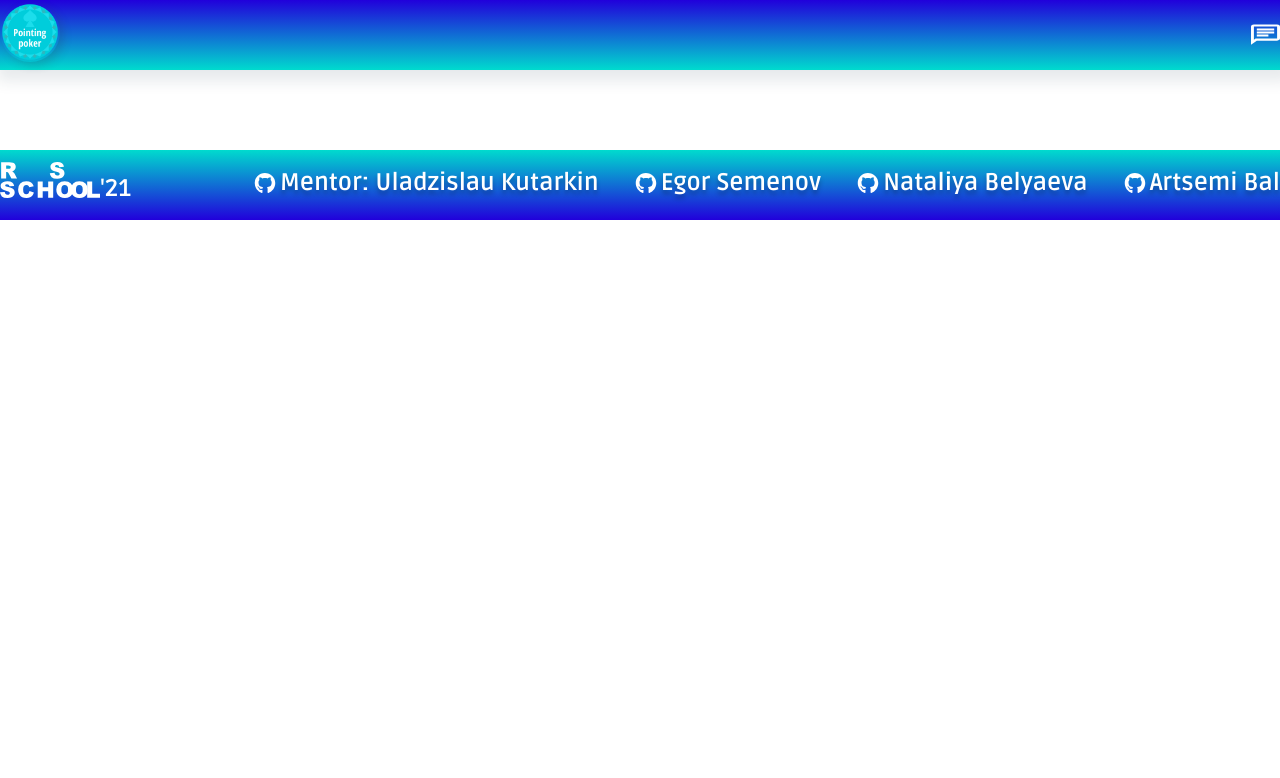
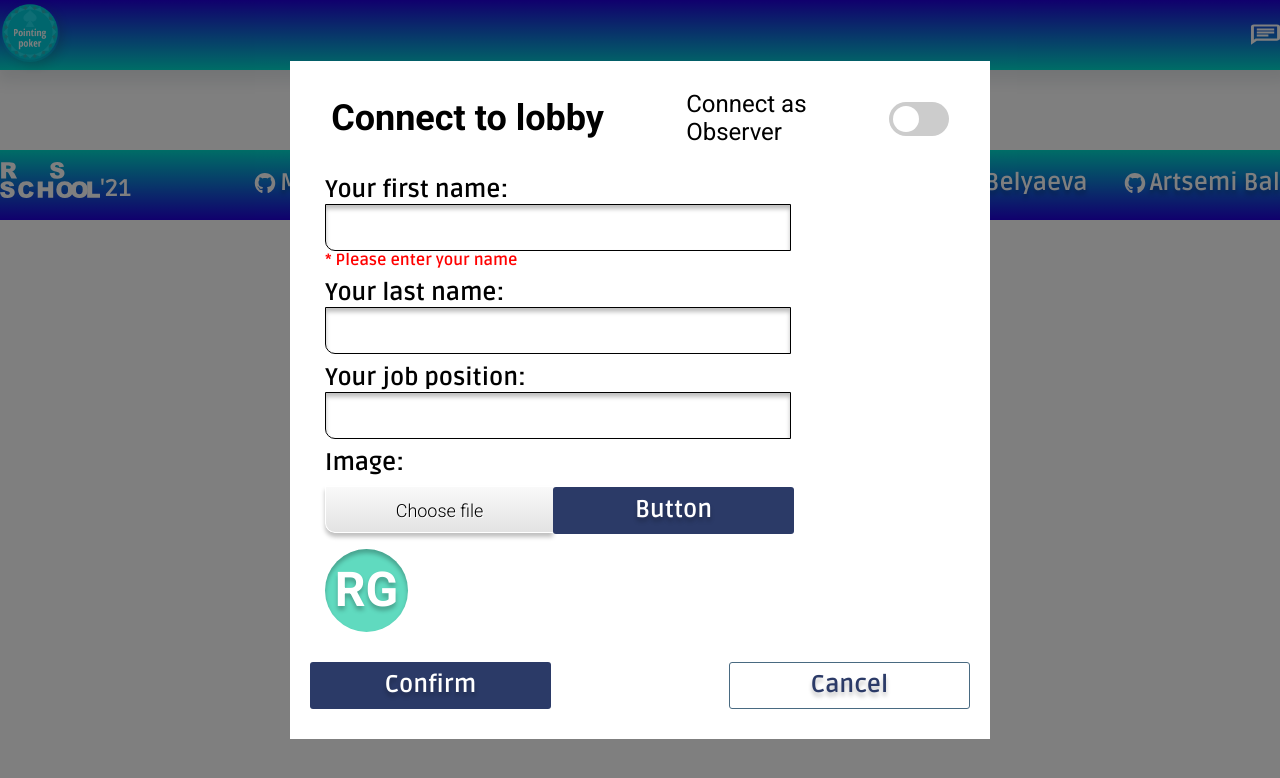
Before and after one commit to Rob-n-Dude/pointing-poker, a React (Create React App) app in the folder pointing-poker/: page / in a window 1280 px wide. Shown: the top 778 px of the page. Built offline with nearby package versions, Linux system fonts and the light colour scheme.

Commit message:
TT-connectPopup-validation: add basic validation

```diff
--- a/pointing-poker/src/App.tsx
+++ b/pointing-poker/src/App.tsx
@@ -2,12 +2,14 @@ import React from 'react';
 import './App.scss';
 import Footer from './components/footer/Footer';
 import Header from './components/header/Header';
+import ConnectPopUp from './components/popup/ConnectPopUp/ConnectPopUp';
+import PopUp from './components/popup/PopUp';
 
 const App: React.FC = () => {
   return (
     <>
       <Header />
-
+      <PopUp content={ConnectPopUp} negativeAction={() => {}} positiveAction={() => {}} />
       <Footer />
     </>
   );
--- a/pointing-poker/src/components/button/Button.tsx
+++ b/pointing-poker/src/components/button/Button.tsx
@@ -9,7 +9,7 @@ interface IButton {
 }
 
 const Button: React.FC<IButton> = ({ textContent, action, styles }): JSX.Element => {
-  return <input className={`default${styles}`} type="button" onClick={() => action} value={textContent} />;
+  return <input className={`default${styles}`} type="button" onClick={action} value={textContent} />;
 };
 
 export default Button;
--- a/pointing-poker/src/components/popup/ConnectPopUp/form/Form.scss
+++ b/pointing-poker/src/components/popup/ConnectPopUp/form/Form.scss
@@ -16,6 +16,12 @@
     .jobPosition,
     .image-desc {
       font-family: Ruda;
+      margin-bottom: 10px;
+    }
+
+    .error {
+      color: $red;
+      font-size: 16px;
     }
 
     .input.input_with_border.longer {
--- a/pointing-poker/src/components/popup/ConnectPopUp/form/Form.tsx
+++ b/pointing-poker/src/components/popup/ConnectPopUp/form/Form.tsx
@@ -1,9 +1,21 @@
-import React, { FC } from 'react';
+import React, { FC, ChangeEvent, useState } from 'react';
 import ButtonStyles from '../../../../shared/ButtonStyles';
 import Button from '../../../button/Button';
 import './Form.scss';
 
 const Form: FC = () => {
+  const [firstName, setFirstName] = useState<string>('');
+
+  const validate = /^[A-Za-zа-яА-ЯёЁ]+$/;
+
+  const firstNameValidation = (event: ChangeEvent<HTMLInputElement>) => {
+    const { value } = event.target;
+    if (validate.test(value)) {
+      setFirstName(value);
+    }
+    console.log(event.target.value);
+  };
+
   return (
     <div className="form-wrap">
       <form className="form">
@@ -15,8 +27,10 @@ const Form: FC = () => {
               type="text"
               name="firstName"
               id="firstName"
-              /* value={firstName} */
+              value={firstName}
+              onChange={firstNameValidation}
             />
+            <div className="error">* Please enter your name</div>
           </label>
         </div>
         <div className="lastName">
--- a/pointing-poker/src/components/popup/PopUp.tsx
+++ b/pointing-poker/src/components/popup/PopUp.tsx
@@ -1,7 +1,6 @@
 import React, { FC } from 'react';
 import { TPopUp } from '../../shared/types';
 import './PopUp.scss';
-
 
 const PopUp: FC<TPopUp> = ({ content, negativeAction, positiveAction }) => {
   return (
--- a/pointing-poker/src/shared/Variables.scss
+++ b/pointing-poker/src/shared/Variables.scss
@@ -4,9 +4,9 @@ $white: #ffffff;
 $black: #000000;
 $turquoise: #00cddb;
 $dark-blue: #2b3a67;
+$red: #ff0000;
 
 // main mixins of the project
-
 @mixin text-shadow-title {
   text-shadow: 1px 1px 2px #55e7fb, 0 0 1em #106fd4, 0 0 0.2em #1937d8;
 }
```
